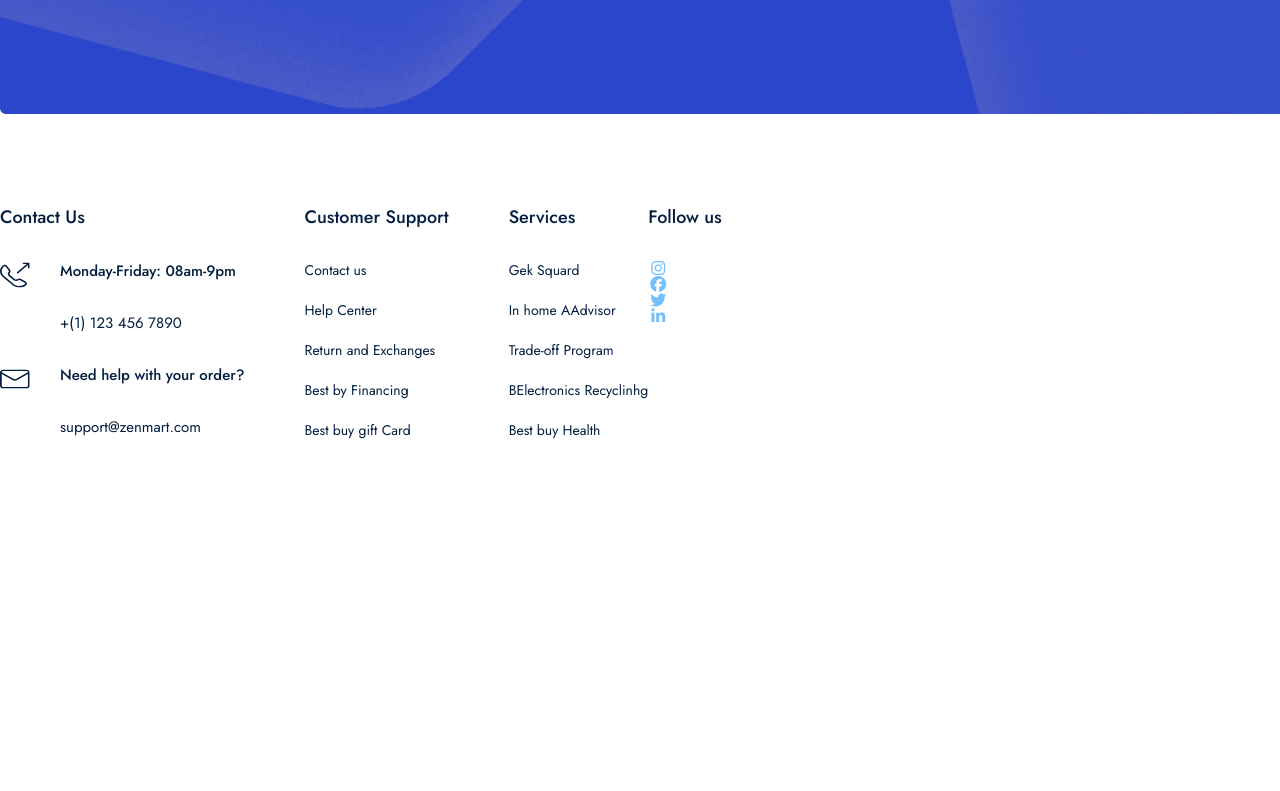
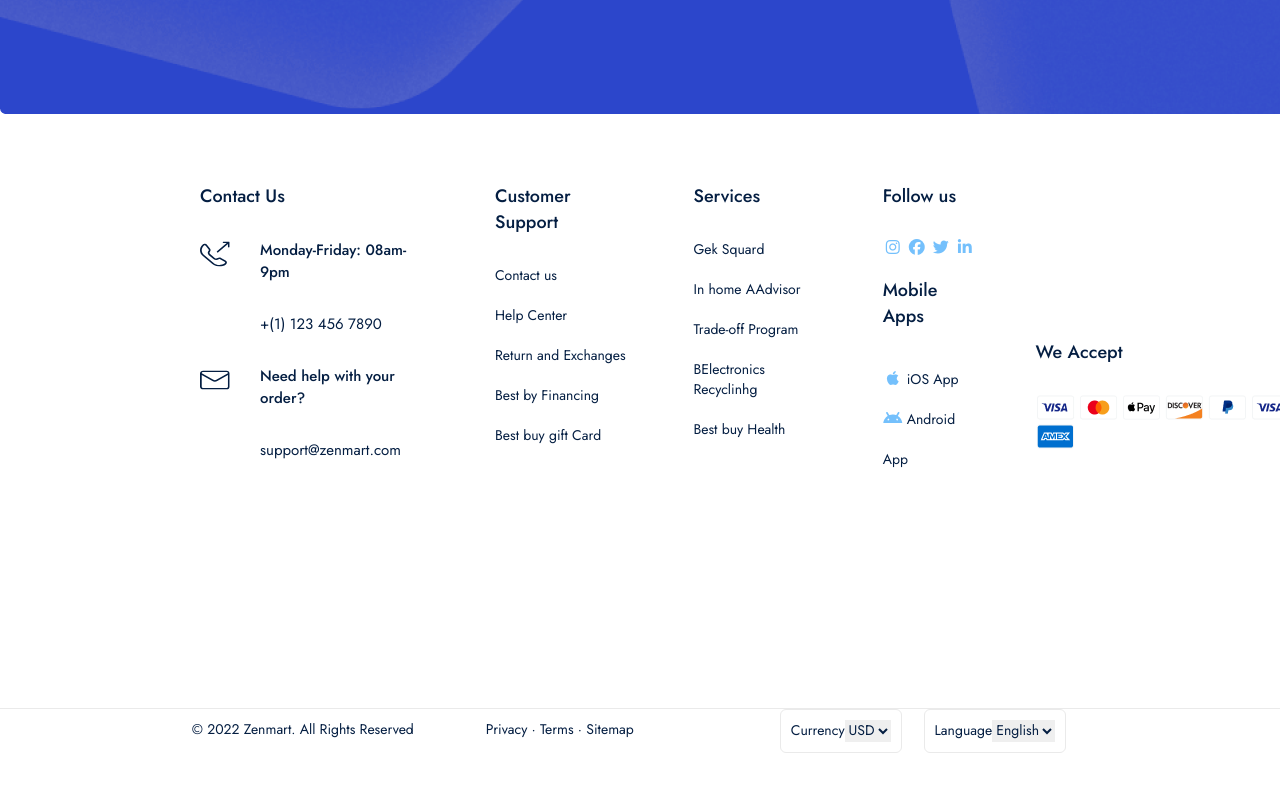
Before and after one commit to Rusha1910/Zenmart, a plain HTML site: page index.html in a window 1280 px wide. Shown: the part 3921-4712 px from the top of the page. Drawn offline with Linux system fonts and the light colour scheme; files whose address does not match are found by name; a web font is replaced by a local one.

Commit message:
feat:finishing index html view

```diff
--- a/index.html
+++ b/index.html
@@ -777,15 +777,64 @@ Grey Aluminum Case with</p>
             <div class="footer_media_box">
                 <div class="footer_media_main">
                   <span class="footer_contact_title">Follow us</span>
-                </div>
+
                 <i class="fa-brands fa-instagram" style="color: rgb(116, 192, 252);"></i>
                 <i class="fa-brands fa-facebook" style="color: rgb(116, 192, 252);"></i>
                 <i class="fa-brands fa-twitter" style="color: rgb(116, 192, 252);"></i>
-                <i class="fa-brands fa-linkedin-in" style="color: rgb(116, 192, 252);"></i>
-                <div class="footer_media_main"></div>
+                <i class="fa-brands fa-linkedin-in" style="color: rgb(116, 192, 252);"></i></div>
+                <div class="footer_media_down">
+                <span class="footer_contact_title">Mobile Apps</span>
+            <div class="apple">
+                <i class="fa-brands fa-apple" style="color: rgb(116, 192, 252);"></i>
+                 <span class="type_title"> iOS App</span>
             </div>
-            <div class="footer_bottom"></div>
+        <div class="android">
+            <i class="fa-brands fa-android" style="color: rgb(116, 192, 252);"></i>
+            <span class="type_title"> Android App</span>
         </div>
+    </div>
+</div>
+                <div class="acception">
+        <span class="footer_contact_title">We Accept</span>
+        <div class="card box">
+            <img src="./images/icons/visa.png" />
+             <img src="./images/icons/master_card.png" />
+             <img src="./images/icons/apple_pay.png" />
+              <img src="./images/icons/dicvover.png" />
+               <img src="./images/icons/paypal.png" />
+                <img src="./images/icons/visa.png" />
+                 <img src="./images/icons/amex.png" />
+        </div>
+    </div>
+
+
+        </div>
+
      </div>
+    </br>
+      <div class="footer_bottom">
+                <div class="footer_main">
+                    <div class="footer_bottom_left">
+                        <span> © 2022 Zenmart. All Rights Reserved</span>
+                        <span>Privacy · Terms · Sitemap</span>
+                       <div class="right_footer"> <p>Currency</p>
+                    <select name="" id="">
+                        <option value="usd" selected>USD</option>
+                    </select>
+                    </div>
+                     <div class="right_footer"> <p>
+                        Language
+                     </p>
+                    <select name="" id="">
+                        <option value="Russian" selected>English</option>
+                    </select>
+                    </div>
+                    </div>
+
+
+                 </div>
+                </div>
+            </div>
+
 </body>
 </html>
--- a/public/css/command.css
+++ b/public/css/command.css
@@ -279,11 +279,12 @@ position:relative;
  width:100%;
 height:507px;
 display:flex;
-      flex-direction:row;
+      flex-direction:column;
       justify-content:center;
 background: rgba(255, 255, 255, 1);
 }
 .footer_frame .footer_contact_title{
+    margin-top:20px;
     color: rgba(4, 30, 66, 1);
 margin-bottom:30px;
 font-family: "Jost";
@@ -298,6 +299,8 @@ line-height: 26px;
 
     display:flex;
       flex-direction:row;
+     justify-content:center;
+     margin-left:200px;
 }
 .footer_frame .footer_top .footer_contact_main{
     display:flex;
@@ -348,14 +351,11 @@ font-weight: 400;
 margin-bottom:20px;
 
 }
+
 .footer_frame  .footer_media_box{
-    display:flex;
+     display:flex;
       flex-direction:column;
-}
-.footer_frame  .footer_media_box .footer_media_main{
-    display:flex;
-      flex-direction:column;
-
+   margin-left:55px;
 }
 .footer_frame   .footer_media_main div{
     display:flex;
@@ -366,6 +366,79 @@ margin-bottom:20px;
 
 .footer_frame   .footer_media_main div i {
     margin-right:25px;
-      display:flex;
+
+}
+
+.type_title{
+
+color: rgba(4, 30, 66, 1);
+
+font-family: "Jost";
+font-style: Regular;
+font-size: 14px;
+font-weight: 400;
+line-height: 40px;
+
+}
+.footer_frame .acception{
+  display:flex;
+      flex-direction:column;
+   margin-left:55px;
+      margin-top:156px;
+}
+.footer_frame .footer_bottom{
+    display:flex;
       flex-direction:row;
 }
+.footer_bottom {
+   display:flex;
+      flex-direction:row;
+      justify-content:center;
+      margin-top: 211px;
+      border-top:1px solid#eaeaea;
+
+}
+.footer_bottom .footer_main .footer_bottom_left{
+    display:flex;
+      flex-direction:row;
+}
+
+.footer_bottom .footer_main .footer_bottom_left span{
+    /* © 2022 Zenmart. All Rights Reserved */
+width: 228px;
+height: 40px;
+color: rgba(4, 30, 66, 1);
+
+font-family: "Jost";
+font-style: Regular;
+font-size: 14px;
+font-weight: 400;
+line-height: 40px;
+ margin-right: 66px;
+
+}
+.footer_bottom .footer_main .footer_bottom_left .right_footer{
+ display:flex;
+      flex-direction:row;
+      padding:10px;
+      border: 1px solid rgba(234, 234, 234, 1);
+       border-radius:6px;
+         margin-right:22px;
+}
+.footer_bottom .footer_main .footer_bottom_left .right_footer p{
+  color: rgba(4, 30, 66, 1);
+
+font-family: "Jost";
+
+font-size: 14px;
+font-weight: 400;
+}
+.footer_bottom .footer_main .footer_bottom_left .right_footer select{
+  color: rgba(4, 30, 66, 1);
+border:none;
+outline:none;
+font-family: "Jost";
+
+font-size: 14px;
+font-weight: 400;
+}
```
